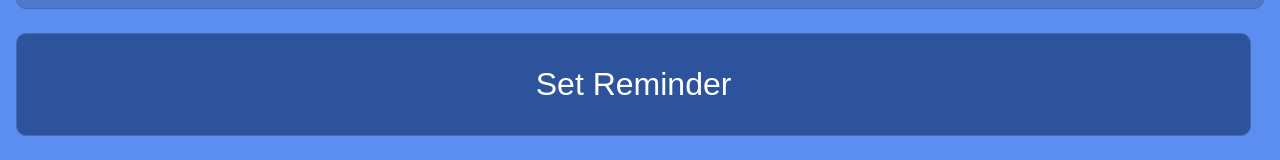
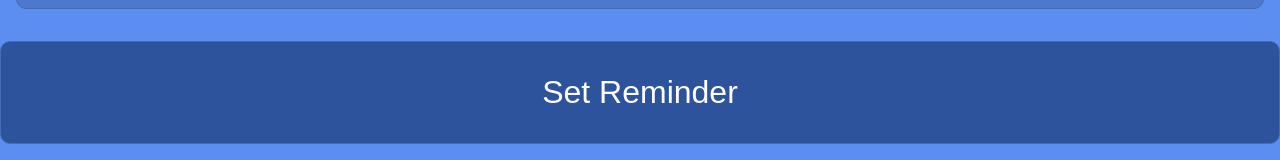
Before and after one commit to SJChen02/GUI-project, a plain HTML site: page GUI project/src/Reminder.html in a window 1280 px wide. Shown: the part 716-876 px from the top of the page. Before the commit the page ends 852 px from the top, so only its background shows below. Drawn offline with Linux system fonts and the light colour scheme.

Commit message:
Add files via upload

```diff
--- a/GUI project/src/Reminder.html
+++ b/GUI project/src/Reminder.html
@@ -23,6 +23,8 @@
                 </button>
             </form>
         </div>
+
+
     <form  id = "form">
             <!-- Reminder Title div-->
             <div class="Box_Title">Reminder</div>
@@ -40,10 +42,8 @@
             </div>
 
             <!-- Button div-->
-            <div>
-                <button type = "submit" class = "Button">Set Reminder</button>
-            </div>
-        </div>
+
+            <button type = "submit" class = "Button">Set Reminder</button>
     </form>
 
 
--- a/GUI project/src/css/Reminder.css
+++ b/GUI project/src/css/Reminder.css
@@ -112,17 +112,18 @@
 
     .Button{
         height: 100%;
-        width: 96.5%;
-        padding: 1em;
-        margin-top: 0.75em;
-        margin-left: 0.5em;
-        margin-right: 1.2em;
+        width: 100%;
         border: 1px solid #456BB4;
         border-radius: 10px;
         background-color: rgba(15, 46, 104, 0.61);
         color: white;
         font-size: 200%;
         text-align: center;
+        margin-top: 1em;
+        padding: 1em;
+        margin-bottom: 0.5em;
+
     }
 
+
 }
```
